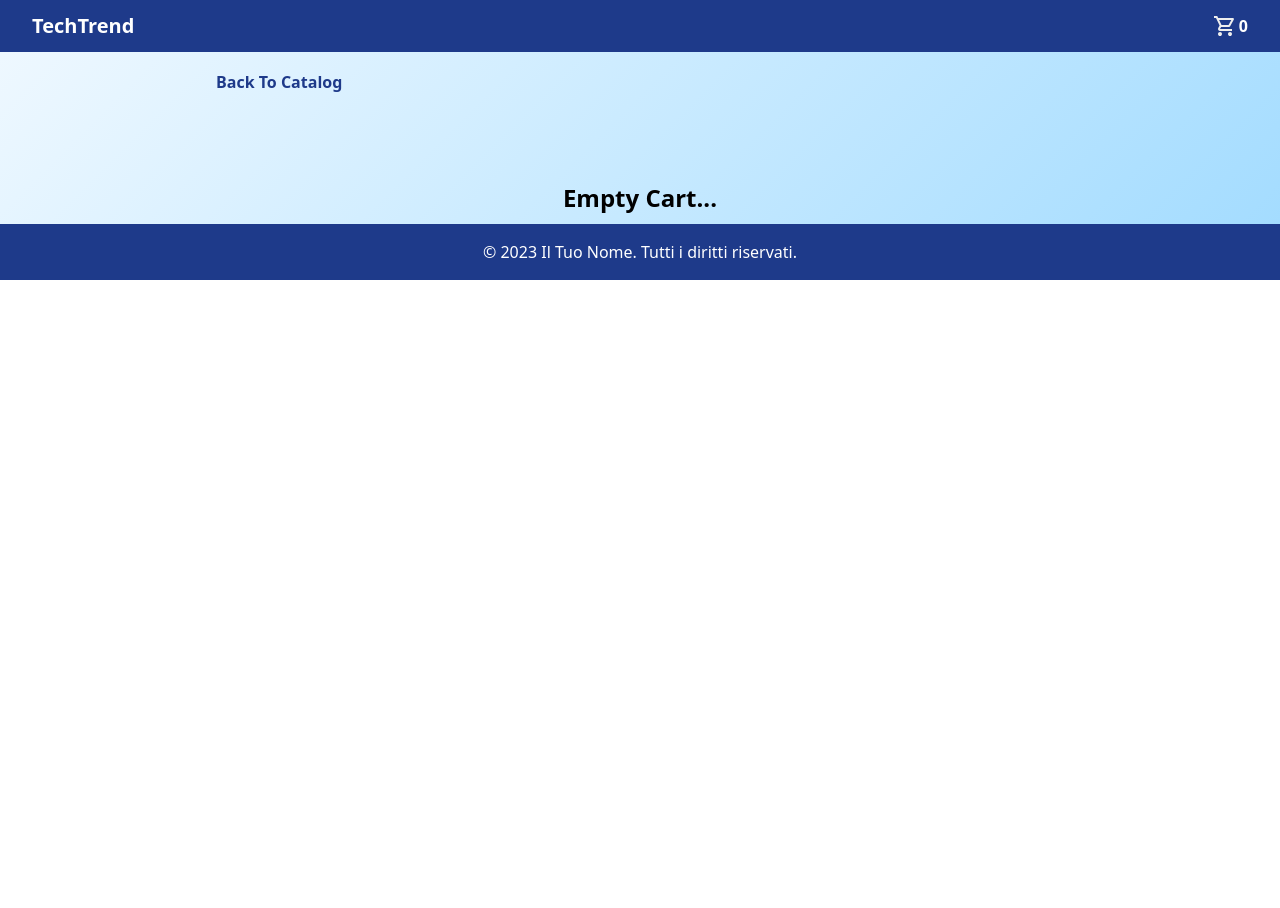
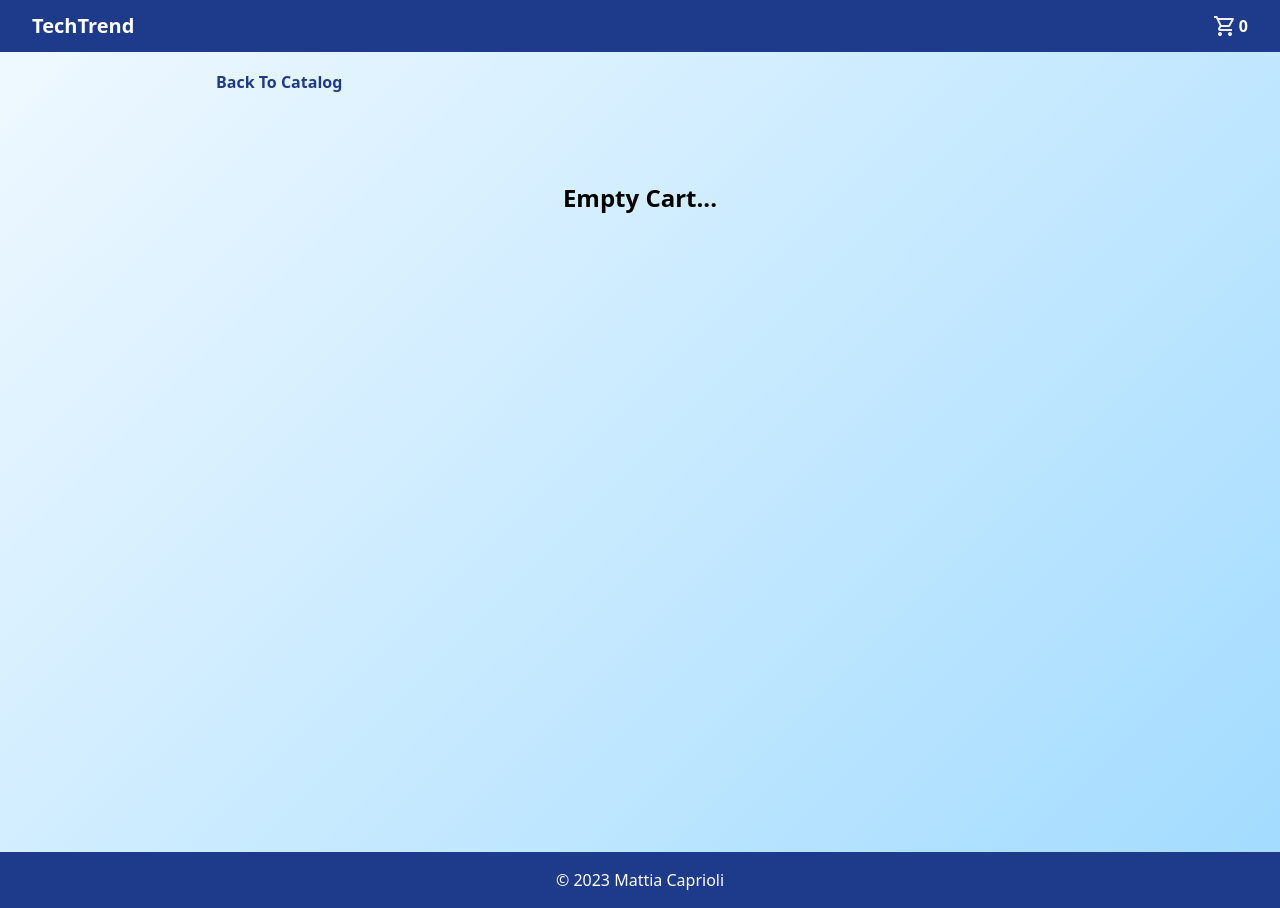
Before and after one commit to mattiacaprioli/online-shop, a Vue app: page /cart in a window 1280 px wide. Before the commit the page ends 800 px from the top, so only its background shows below. Built offline with nearby package versions, Linux system fonts and the light colour scheme.

Commit message:
aggiornamento footer

```diff
--- a/src/components/Footer.vue
+++ b/src/components/Footer.vue
@@ -1,6 +1,6 @@
 <template>
     <footer class="bg-blue-900 text-white p-4 text-center mt-auto">
-      <p>&copy; 2023 Il Tuo Nome. Tutti i diritti riservati.</p>
+      <p>&copy; 2023 Mattia Caprioli</p>
     </footer>
   </template>
 
--- a/src/views/Cart.vue
+++ b/src/views/Cart.vue
@@ -1,5 +1,5 @@
 <template>
-  <main class="max-h-[100vh] overflow-auto">
+  <main class="max-h-[100vh] overflow-auto min-h-[100vh]">
     <button @click="router.push({ name: 'Catalog' })" class="capitalize font-semibold px-4 py-2 text-blue-900 rounded-md cursor-pointer hover:text-blue-700">Back to catalog</button>
     <div v-if="!store.cart.length" class="text-center mt-8">
       <h1 class="text-2xl font-bold mt-20">Empty Cart...</h1>
```
